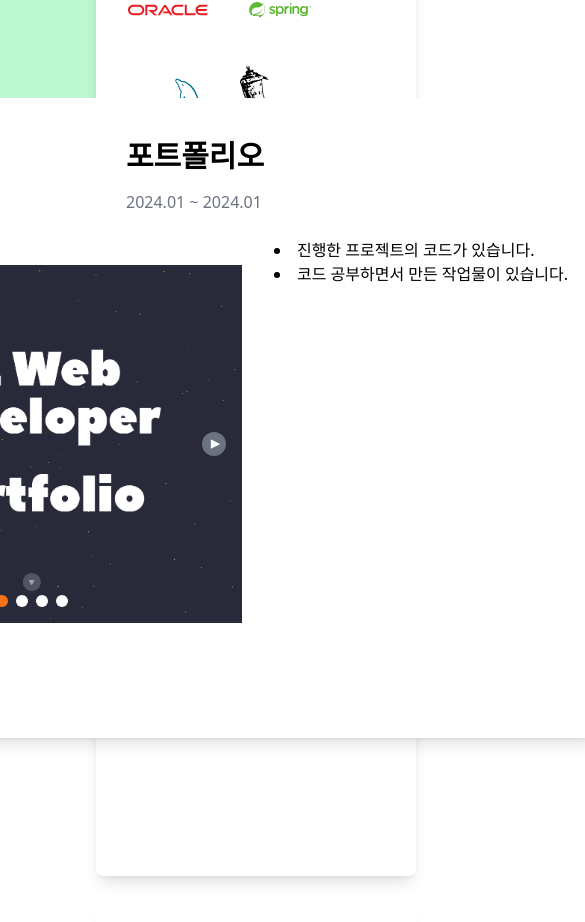
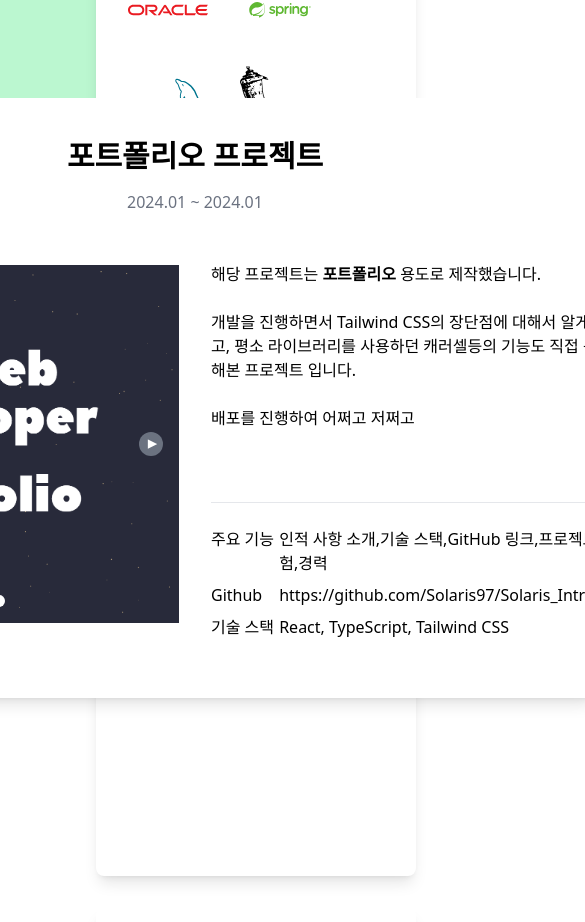
Before and after one commit to Solaris97/Portpolio, a React (Create React App) app in the folder solarisintro/: page / in a window 390 px wide. Shown: the part 3350-4272 px from the top of the page, 585 px wide, since content can reach past the window. Built offline with nearby package versions, Linux system fonts and the light colour scheme.

Commit message:
💄 style : Slide CSS -> tailwind CSS 커스텀 애니메이션으로 변경

```diff
--- a/solarisintro/src/components/Slider.tsx
+++ b/solarisintro/src/components/Slider.tsx
@@ -1,5 +1,5 @@
-import React, { useCallback, useState, useEffect } from "react";
-
+import React, { useCallback, useRef, useState, useEffect } from "react";
+import "./slideStyle.css"
 type imgItems = {
     index: number;
     id?: string;
@@ -15,18 +15,29 @@ interface SliderProps {
 const Slider: React.FC<SliderProps> = ({ projectImages }) => {
     const [pickIndex, setPickIndex] = useState<number>(0);
     const [pickers, setPickers] = useState<JSX.Element[]>([]);
+    const [animation, setAnimation] = useState<string>("");
+    const [isDragging, setIsDragging] = useState(false);
+    const [startX, setStartX] = useState(0);
+    const [offset, setOffset] = useState(0);
+    const sliderRef = useRef<HTMLDivElement>(null);
 
     const onPickIndex = useCallback((index: number): void => {
         if (pickIndex === index) {
             // 선택되어 있는 인덱스를 클릭시에는 아무것도 실행하지 않는다.
             return;
         }
-
+        if (pickIndex > index) {
+            setAnimation("animate-rightSlide");
+        } else {
+            setAnimation("animate-leftSlide");
+        }
         setPickIndex(index);
     }, [pickIndex]);
 
     //Dot으로 이동
     useEffect(() => {
+        //하단 버튼으로 이동할 시에도 애니메이션 적용
+
         setPickers(projectImages.map((image: imgItems, index: number) => {
             return (
                 <div className={`${pickIndex === index ? "bg-orange-500 w-3 h-3 rounded-full" : "bg-white w-3 h-3 rounded-full"}`}
@@ -38,6 +49,8 @@ const Slider: React.FC<SliderProps> = ({ projectImages }) => {
 
     // 왼쪽 화살표 클릭
     const handlePrevClick = useCallback((): void => {
+        setAnimation("animate-rightSlide");
+        console.log(animation);
         if (pickIndex <= 0) {
             // state 업데이트 전, 해당 변수의 값이 0이라면
             // length의 -1로 지정하여 가장 마지막으로 이동
@@ -53,24 +66,111 @@ const Slider: React.FC<SliderProps> = ({ projectImages }) => {
 
     // 오른쪽 화살표 클릭
     const handleNextClick = useCallback((): void => {
+        setAnimation("animate-leftSlide");
         if (pickIndex + 1 === projectImages.length) {
             // +1 했을 때, 배열의 인덱스를 벗어난다면
             // 0으로 설정하여 가장 첫번째로 이동
-
             setPickIndex(0);
-
             return;
         }
         setPickIndex(pickIndex + 1);
         // 인덱스 증가
     }, [pickIndex]);
 
+
+    const handleMouseDown = (e: React.MouseEvent) => {
+        setIsDragging(true);
+        setStartX(e.clientX - offset);
+    };
+
+    const handleMouseMove = (e: React.MouseEvent) => {
+        if (!isDragging) return;
+
+        const x = e.clientX - startX;
+        setOffset(x);
+
+        // 마우스 움직임에 따라 이미지의 위치를 업데이트
+        if (sliderRef.current) {
+            const slider = sliderRef.current;
+            const currentImage = slider.getElementsByTagName('img')[0];
+            currentImage.style.transform = `translateX(${x}px)`;
+        }
+    };
+
+
+
+    const handleMouseUp = () => {
+        setIsDragging(false);
+        // 좌우 슬라이드가 아니면 원래 위치로 돌아가기
+        if (Math.abs(offset) < sliderRef.current!.offsetWidth / 2) {
+            // 원래 위치로 돌아가기 위한 애니메이션
+            const currentImage = sliderRef.current!.getElementsByTagName('img')[0];
+            currentImage.style.transition = 'transform 0.3s ease-out';
+            currentImage.style.transform = 'translateX(0px)';
+
+            // 애니메이션 종료 후 transition 제거
+            setTimeout(() => {
+                currentImage.style.transition = '';
+            }, 300);
+            setAnimation("");
+            return;
+        }
+
+        // 슬라이드가 50% 이상 이동하면 다음 또는 이전 이미지로 이동
+        if (offset > sliderRef.current!.offsetWidth / 2) {
+            handlePrevClick();
+            const currentImage = sliderRef.current!.getElementsByTagName('img')[0];
+            currentImage.style.transition = 'transform 0.3s ease-out';
+            currentImage.style.transform = 'translateX(0px)';
+
+        } else if (offset < -sliderRef.current!.offsetWidth / 2) {
+            handleNextClick();
+            const currentImage = sliderRef.current!.getElementsByTagName('img')[0];
+            currentImage.style.transition = 'transform 0.3s ease-out';
+            currentImage.style.transform = 'translateX(0px)';
+
+        }
+
+        // 초기화
+        setOffset(0);
+    };
+
+
+    const handleMouseLeave = () => {
+        if (isDragging) {
+            // 포커스가 벗어나면서 드래그 중인 경우
+            handleMouseUp();
+        }
+    };
+
+    useEffect(() => {
+        // 애니메이션이 설정된 후에 초기 상태로 리셋
+        if (animation) {
+            const timer = setTimeout(() => {
+                setAnimation("");
+            }, 300);
+
+            return () => clearTimeout(timer);
+        }
+    }, [animation]);
+
+
+
     return (
 
         <div className="w-[420px] h-[460px]">
-            <div className="relative w-full h-full flex items-center">
-            <div className="relative flex items-center flex-col">
-                    <img src={projectImages[pickIndex].src} />
+            <div className="relative w-full h-full flex items-center"
+                ref={sliderRef}
+                onMouseDown={handleMouseDown}
+                onMouseMove={handleMouseMove}
+                onMouseUp={handleMouseUp}
+                onMouseLeave={handleMouseLeave}
+            >
+                <div className="relative flex items-center flex-col">
+                    <div className="overflow-hidden">
+                        <img src={projectImages[pickIndex].src} key={animation} className={animation}
+                        />
+                    </div>
                     <div className="absolute flex bottom-4 gap-2">
                         {pickers}
                     </div>
--- /dev/null
+++ b/solarisintro/src/components/slideStyle.css
@@ -0,0 +1,12 @@
+img {
+    -webkit-user-select: none;
+    -khtml-user-select: none;
+    -moz-user-select: none;
+    -o-user-select: none;
+    user-select: none;
+    -webkit-user-drag: none;
+    -khtml-user-drag: none;
+    -moz-user-drag: none;
+    -o-user-drag: none;
+    user-drag: none;
+}
--- a/solarisintro/src/pages/Projects.tsx
+++ b/solarisintro/src/pages/Projects.tsx
@@ -33,22 +33,40 @@ const Projects: React.FC = () => {
                 </div>
 
                 <div className="flex items-center flex-col justify-center mt-20 w-full gap-8">
-                    <div className="w-[800px] md:w-[1000px] h-[800px]">
-                        <div className="bg-white w-full h-[640px] rounded-lg text-left shadow-lg" >
+                    <div className="w-[800px] md:w-[1000px] h-[780px]">
+                        <div className="bg-white w-full h-[600px] rounded-lg text-left shadow-lg" >
                             <div className="p-4 flex flex-col items-center">
-                                <div className="mt-6">
-                                    <p className="font-bold text-3xl">포트폴리오</p>
+                                <div className="mt-6 text-center">
+                                    <p className="font-bold text-3xl">포트폴리오 프로젝트</p>
                                     <p className="text-gray-500 mt-4">2024.01 ~ 2024.01</p>
                                 </div>
                                 <div className="flex gap-8">
                                     <div>
                                         <Slider projectImages={PROJECT_IMG1} />
                                     </div>
-                                    <div className="mt-6">
-                                        <ul className="list-inside list-disc">
-                                            <li>진행한 프로젝트의 코드가 있습니다.</li>
-                                            <li>코드 공부하면서 만든 작업물이 있습니다.</li>
-                                        </ul>
+                                    <div>
+                                        <div className="mt-12 w-[420px] h-60">
+                                            <span><p>해당 프로젝트는 <span className="font-bold">포트폴리오</span> 용도로 제작했습니다.</p></span>
+                                            <p className="mt-6">개발을 진행하면서 Tailwind CSS의 장단점에 대해서 알게되었고, 평소 라이브러리를 사용하던 캐러셀등의 기능도
+                                                직접 구현을 해본 프로젝트 입니다.
+                                            </p>
+                                            <p className="mt-6">배포를 진행하여 어쩌고 저쩌고
+                                            </p>
+                                        </div>
+                                        <div className="w-[420px] border-t borer-gray flex">
+                                            <div className="mt-6 w-40">
+                                                <p className="h-12">주요 기능</p>
+                                                <p className="mt-2">Github</p>
+                                                <p className="mt-2">기술 스택</p>
+                                            </div>
+                                            <div className="mt-6">
+                                                <p>인적 사항 소개,기술 스택,GitHub 링크,프로젝트 경험,경력</p>
+                                                <a href="https://github.com/Solaris97/Solaris_Introduce">
+                                                    <p className="mt-2">https://github.com/Solaris97/Solaris_Introduce</p>
+                                                </a>
+                                                <p className="mt-2">React, TypeScript, Tailwind CSS</p>
+                                            </div>
+                                        </div>
                                     </div>
                                 </div>
                             </div>
--- a/solarisintro/tailwind.config.js
+++ b/solarisintro/tailwind.config.js
@@ -6,6 +6,20 @@ module.exports = {
     extend: {
       colors: {
         starYellow: '#ffdd9d'
+      },
+      keyframes: {
+        leftSlide: {
+          from: { transform: "translateX(-150%)" },
+          to: { transform: "translateX(0)" },
+        },
+        rightSlide: {
+          from: { transform: "translateX(150%)" },
+          to: { transform: "translateX(0%)" },
+        },
+      },
+      animation: {
+        leftSlide: "leftSlide 0.3s ease-out 0s 1",
+        rightSlide: "rightSlide 0.3s ease-out 0s 1",
       },
       height: {
         "10v": "10vh",
```
